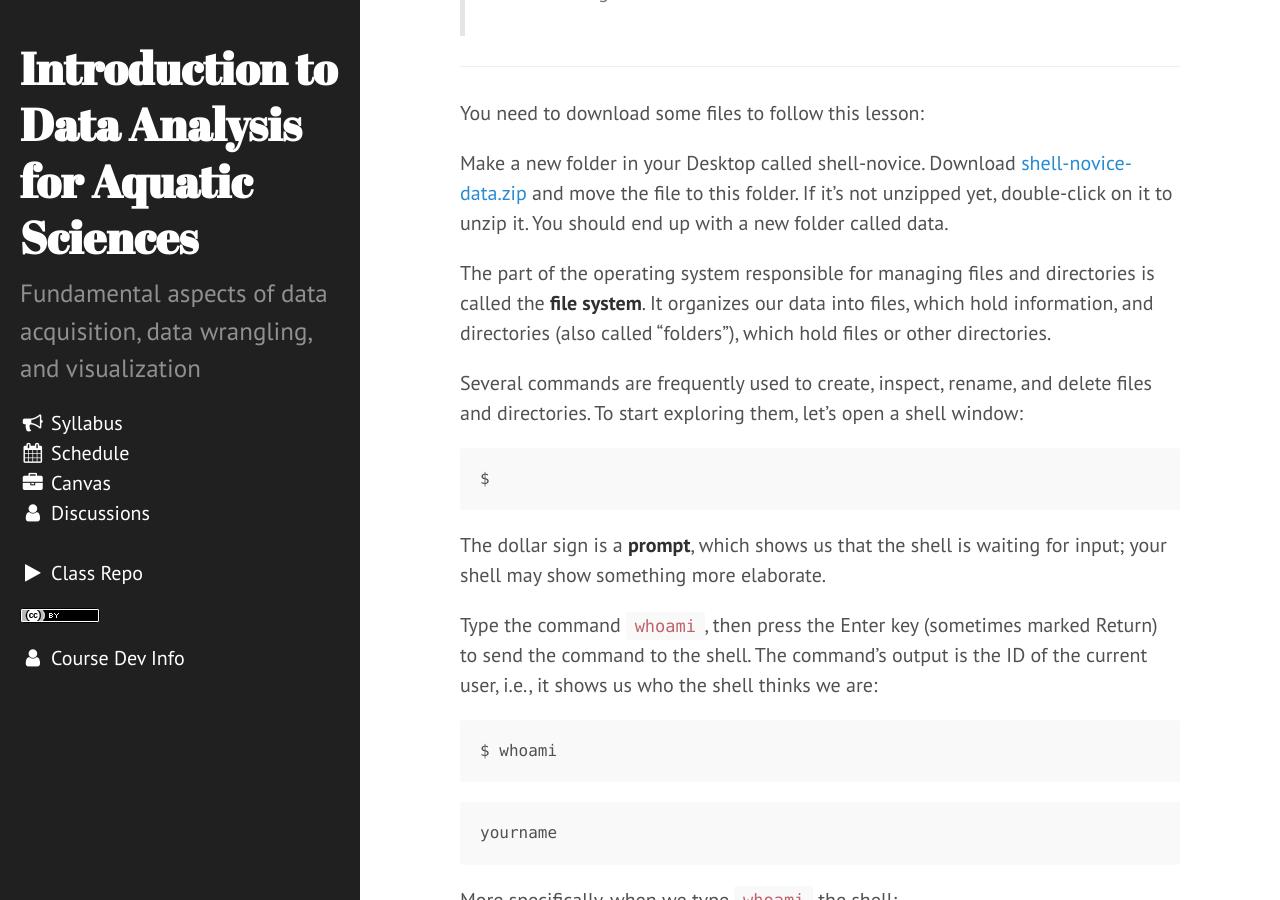
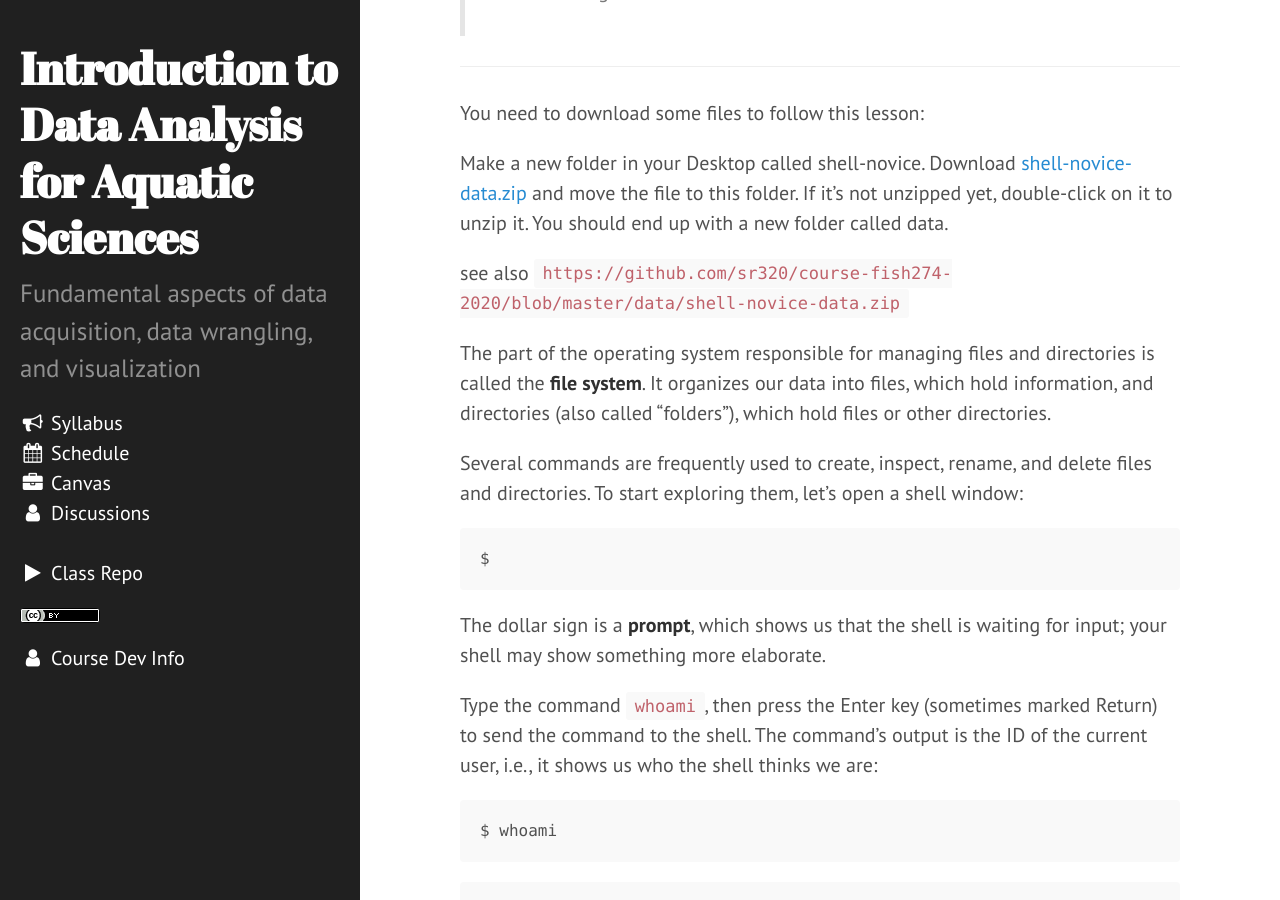
Before and after one commit to sr320/course-fish274-2020, a Jekyll site: the page built from exercises/Bash-for-navigating.md, in a window 1280 px wide and 900 px high, scrolled down 1427 px. Built offline with Jekyll 4.4.1, drawn with Linux system fonts in a browser that asks for light colours; nearby versions of some CDN libraries.

Commit message:
bash data

```diff
--- a/exercises/Bash-for-navigating.md
+++ b/exercises/Bash-for-navigating.md
@@ -35,8 +35,10 @@
 You need to download some files to follow this lesson:
 
 Make a new folder in your Desktop called shell-novice.
-Download [shell-novice-data.zip](https://github.com/sr320/course-btea/blob/master/data/shell-novice-data.zip?raw=true) and move the file to this folder.
+Download [shell-novice-data.zip](https://github.com/sr320/course-fish274-2020/blob/master/data/shell-novice-data.zip?raw=true) and move the file to this folder.
 If it’s not unzipped yet, double-click on it to unzip it. You should end up with a new folder called data.
+
+see also `https://github.com/sr320/course-fish274-2020/blob/master/data/shell-novice-data.zip`
 
 
 
```
